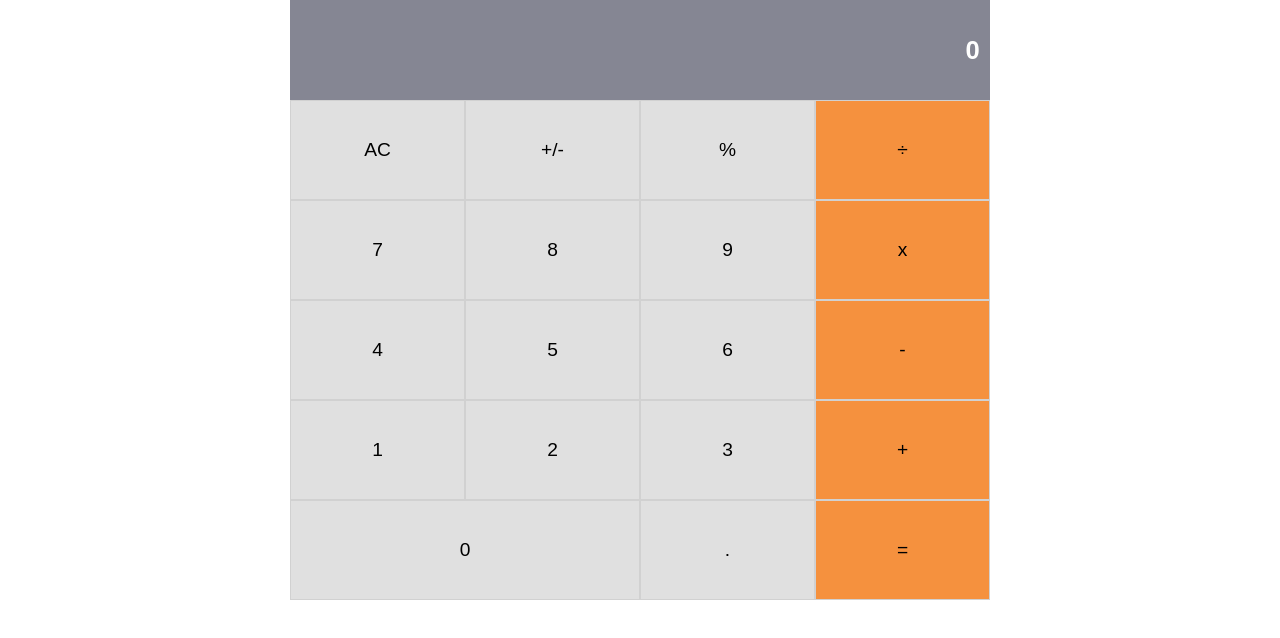
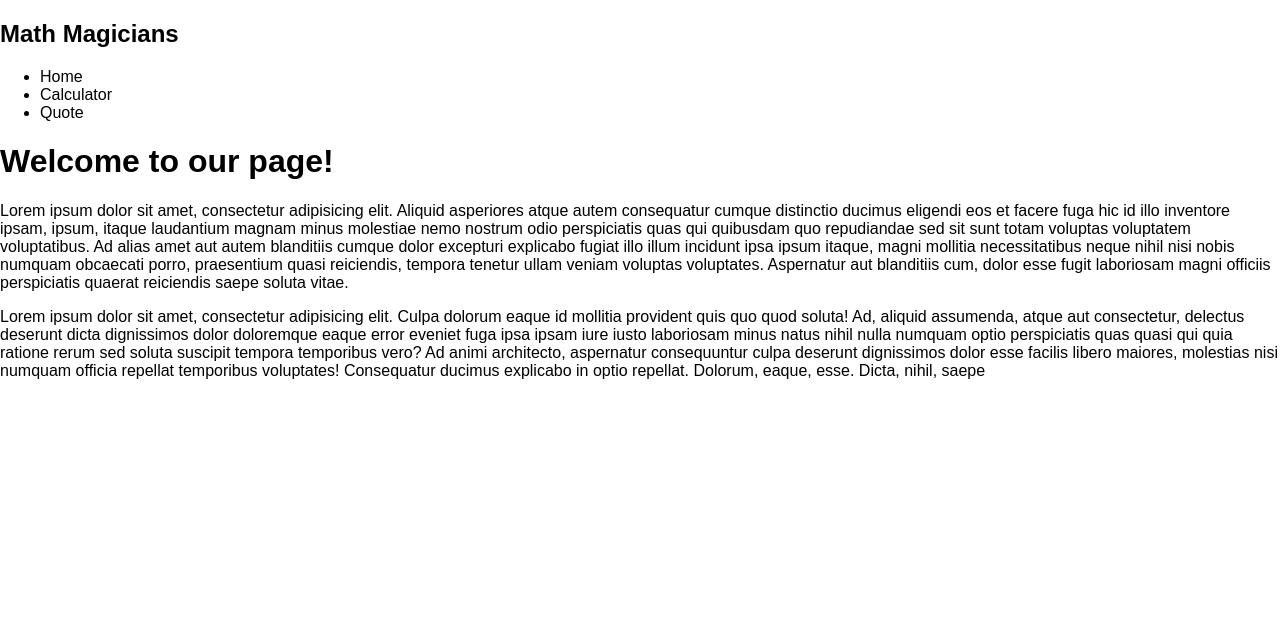
Before and after one commit to KumarAmitt/calculator, a React (Create React App) app: page / in a window 1280 px wide. Shown: the top 638 px of the page. Built offline with nearby package versions, Linux system fonts and the light colour scheme.

Commit message:
Add routing path

```diff
--- a/src/components/App.js
+++ b/src/components/App.js
@@ -1,7 +1,11 @@
 import React, { useState } from 'react';
+import { BrowserRouter as Router, Route, Switch } from 'react-router-dom';
 import Display from './Display';
 import ButtonPanel from './ButtonPanel';
 import calculate from '../logic/calculate';
+import Navbar from './Navbar';
+import Home from './Home';
+import Quote from './Quote';
 
 const App = () => {
   const [data, setData] = useState({ total: '0', next: '', operation: '' });
@@ -14,10 +18,23 @@ const App = () => {
   const output = operation === '=' ? total : `${total} ${operation} ${next}`;
   return (
     <>
-      <div className="App">
-        <Display result={output} />
-        <ButtonPanel clickHandler={handleClick} />
-      </div>
+      <Router>
+        <Navbar />
+        <Switch>
+          <Route path="/" exact>
+            <Home />
+          </Route>
+          <Route path="/calculator" exact>
+            <div className="App">
+              <Display result={output} />
+              <ButtonPanel clickHandler={handleClick} />
+            </div>
+          </Route>
+          <Route path="/quote" exact>
+            <Quote />
+          </Route>
+        </Switch>
+      </Router>
     </>
   );
 };
--- a/src/components/Home.js
+++ b/src/components/Home.js
@@ -1,5 +1,4 @@
 import React from 'react';
-import Navbar from './Nav';
 
 const Home = () => {
   const greet = 'Welcome to our page!';
@@ -7,7 +6,6 @@ const Home = () => {
   const p2 = 'Lorem ipsum dolor sit amet, consectetur adipisicing elit. Culpa dolorum eaque id mollitia provident quis quo quod soluta! Ad, aliquid assumenda, atque aut consectetur, delectus deserunt dicta dignissimos dolor doloremque eaque error eveniet fuga ipsa ipsam iure iusto laboriosam minus natus nihil nulla numquam optio perspiciatis quas quasi qui quia ratione rerum sed soluta suscipit tempora temporibus vero? Ad animi architecto, aspernatur consequuntur culpa deserunt dignissimos dolor esse facilis libero maiores, molestias nisi numquam officia repellat temporibus voluptates! Consequatur ducimus explicabo in optio repellat. Dolorum, eaque, esse. Dicta, nihil, saepe';
   return (
     <>
-      <Navbar />
       <div>
         <h1>{greet}</h1>
         <p>{p1}</p>
--- /dev/null
+++ b/src/components/Navbar.js
@@ -0,0 +1,23 @@
+import React from 'react';
+
+const Navbar = () => (
+  <nav>
+    <h1>Math Magicians</h1>
+    <ul>
+      <li>
+        <link to="/" />
+        Home
+      </li>
+      <li>
+        <link to="/calculator" />
+        Calculator
+      </li>
+      <li>
+        <link to="/quote" />
+        Quote
+      </li>
+    </ul>
+  </nav>
+);
+
+export default Navbar;
```
Also changed, not shown: src/components/Nav.js (deleted, +0 -14 lines).
